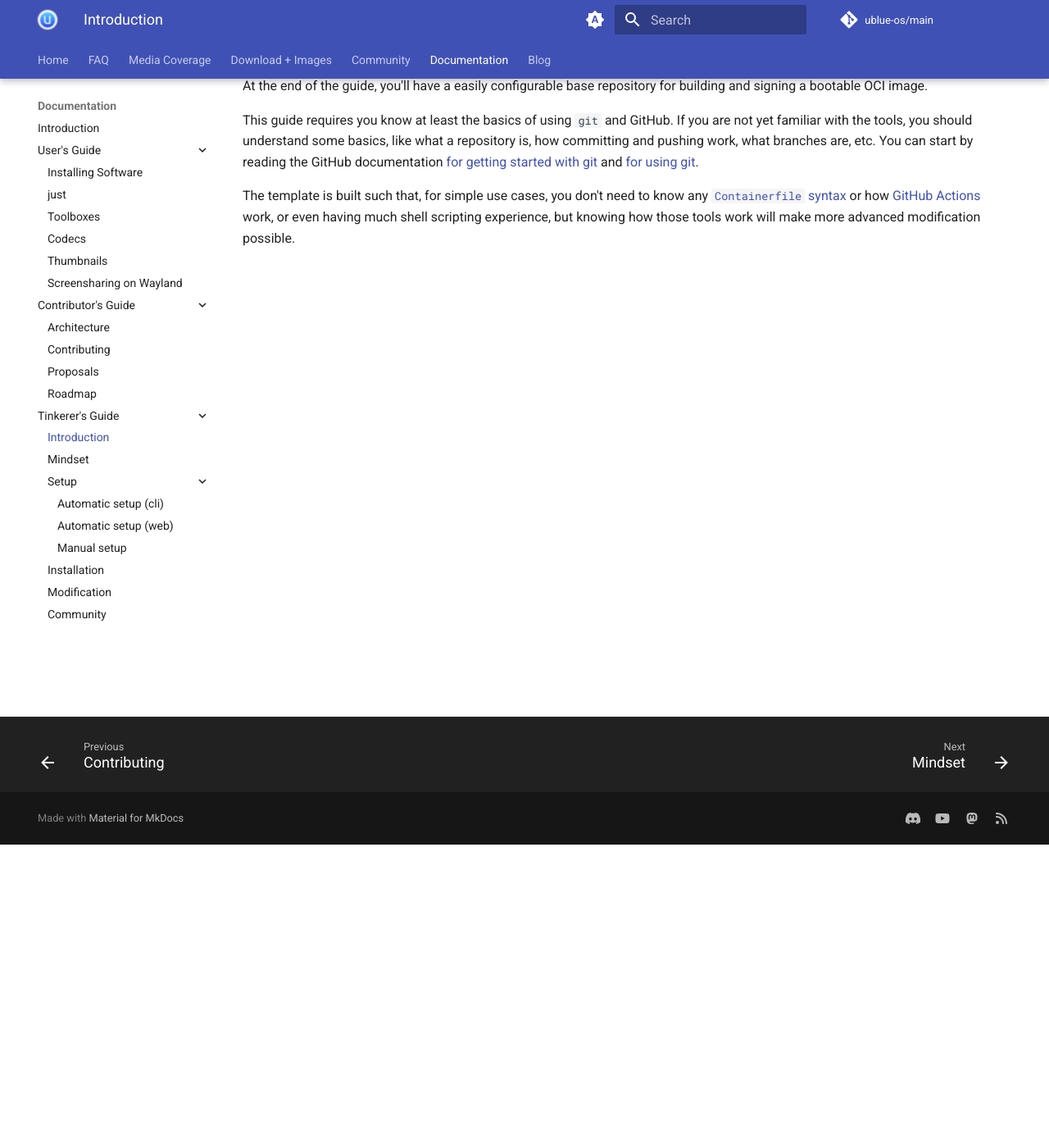
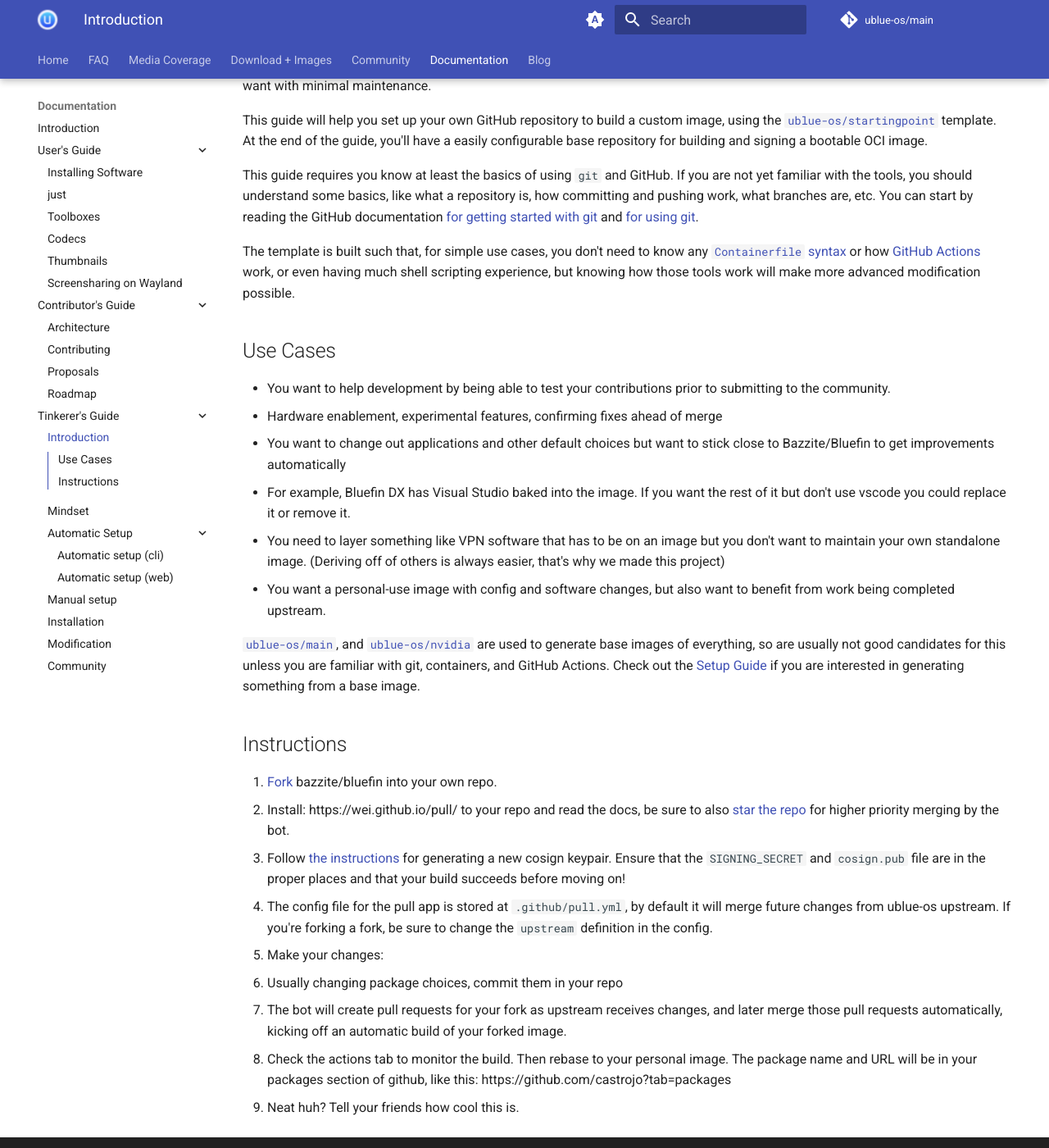
Before and after one commit to ublue-os/website, an MkDocs documentation site: the page built from docs/tinker/make-your-own.md, in a window 1280 px wide and 1400 px high, scrolled down 370 px. Shown: the whole window at 82% size. Built offline with MkDocs 1.6.1 and Material for MkDocs 9.7.7, drawn with Linux system fonts in a browser that asks for light colours; comment, search, counter and statistics services are not loaded; some of the changed text lies outside the part shown.

Commit message:
fix: fork instructions edits

```diff
--- a/docs/tinker/make-your-own.md
+++ b/docs/tinker/make-your-own.md
@@ -1,4 +1,6 @@
-# Making your own image
+# Making your own Bazzite, Beyond, or Bluefin
+
+ Sometimes you don't want to make a whole new image from scratch, you just want to change some things without too much extra work. Sometimes it's nicer to derive from images that more end-user focused like [Bazzite](https://github.com/ublue-os/bazzite), [Beyond](https://github.com/ublue-os/beyond), and [Bluefin](https://github.com/ublue-os/bluefin).
 
 The concept around image-based operating systems balances on the idea that the core image is ready to go, and ideally users don't need to touch it, but we understand that people like to tinker. Instead of layering packages that compromise the integrity of upgrades, we provide the tools for you to make your own image allowing you to have a pristine setup with just the configuration you want with minimal maintenance.
 
@@ -7,3 +9,26 @@ This guide will help you set up your own GitHub repository to build a custom ima
 This guide requires you know at least the basics of using `git` and GitHub. If you are not yet familiar with the tools, you should understand some basics, like what a repository is, how committing and pushing work, what branches are, etc. You can start by reading the GitHub documentation [for getting started with git](https://docs.github.com/en/get-started/getting-started-with-git) and [for using git](https://docs.github.com/en/get-started/using-git).
 
 The template is built such that, for simple use cases, you don't need to know any [`Containerfile` syntax](https://docs.docker.com/engine/reference/builder/) or how [GitHub Actions](https://docs.github.com/en/actions) work, or even having much shell scripting experience, but knowing how those tools work will make more advanced modification possible.
+
+## Use Cases
+
+- You want to help development by being able to test your contributions prior to submitting to the community.
+  - Hardware enablement, experimental features, confirming fixes ahead of merge
+- You want to change out applications and other default choices but want to stick close to Bazzite/Bluefin to get improvements automatically
+  - For example, Bluefin DX has Visual Studio baked into the image. If you want the rest of it but don't use vscode you could replace it or remove it.
+  - You need to layer something like VPN software that has to be on an image but you don't want to maintain your own standalone image. (Deriving off of others is always easier, that's why we made this project)
+  - You want a personal-use image with config and software changes, but also want to benefit from work being completed upstream.
+
+[`ublue-os/main`](https://github.com/ublue-os/main), and [`ublue-os/nvidia`](https://github.com/ublue-os/nvidia) are used to generate base images of everything, so are usually not good candidates for this unless you are familiar with git, containers, and GitHub Actions. Check out the [Setup Guide](/tinker/setup/) if you are interested in generating something from a base image.
+
+## Instructions
+
+1. [Fork](/tinker/setup/manual/) bazzite/bluefin into your own repo.
+2. Install: https://wei.github.io/pull/ to your repo and read the docs, be sure to also [star the repo](https://github.com/wei/pull) for higher priority merging by the bot.
+3. Follow [the instructions](/tinker/setup/manual/?h=signing#3-set-up-container-signing) for generating a new cosign keypair. Ensure that the `SIGNING_SECRET` and `cosign.pub` file are in the proper places and that your build succeeds before moving on!
+4. The config file for the pull app is stored at `.github/pull.yml`, by default it will merge future changes from ublue-os upstream. If you're forking a fork, be sure to change the `upstream` definition in the config.
+5. Make your changes:
+   - Usually changing package choices, commit them in your repo
+   - The bot will create pull requests for your fork as upstream receives changes, and later merge those pull requests automatically, kicking off an automatic build of your forked image.
+6. Check the actions tab to monitor the build. Then rebase to your personal image. The package name and URL will be in your packages section of github, like this: https://github.com/castrojo?tab=packages
+7. Neat huh? Tell your friends how cool this is.
--- a/mkdocs.yml
+++ b/mkdocs.yml
@@ -137,11 +137,11 @@ nav:
       - Tinkerer's Guide:
           - Introduction: tinker/make-your-own.md
           - Mindset: tinker/mindset.md
-          - Setup:
+          - Automatic Setup:
             - tinker/setup/index.md
             - Automatic setup (cli): tinker/setup/auto-cli.md
             - Automatic setup (web): tinker/setup/auto-web.md
-            - Manual setup: tinker/setup/manual.md
+          - Manual setup: tinker/setup/manual.md
           - Installation: tinker/installation.md
           - Modification: tinker/modification.md
           - Community: tinker/community.md
```
Also changed, not shown: docs/tinker/fork-your-own.md (deleted, +0 -26 lines), docs/tinker/setup/index.md (+1 -1 lines), docs/tinker/setup/manual.md (+1 -1 lines).
